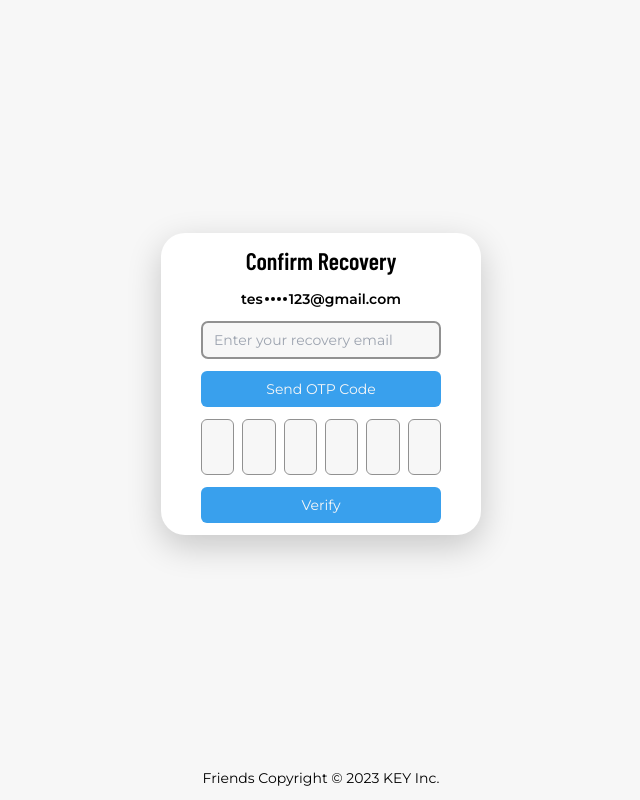
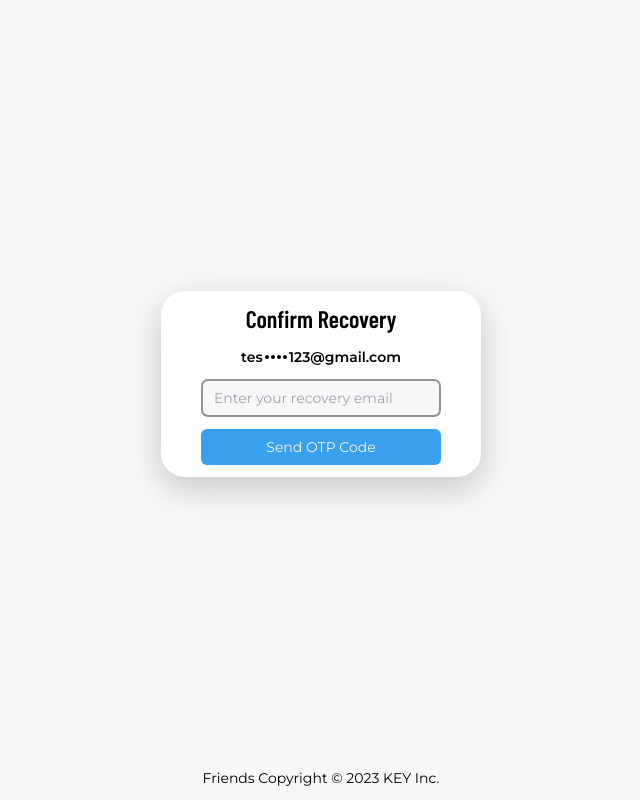
Before and after one commit to wyMinLwin/svelte-friends, a SvelteKit app: page /forgot-password in a window 1280 px wide. Both pictures are taken after typing "name@example.com" into the empty fields and a click on the button "Continue". Shown: the whole page, without its empty margins (319-959 px from the left). Built offline with nearby package versions, Linux system fonts and the light colour scheme; a web font is replaced by a local one.

Commit message:
optinput-jump

```diff
--- /dev/null
+++ b/src/lib/components/AlertBox.svelte
@@ -0,0 +1,10 @@
+<script lang="ts">
+    import { fade } from "svelte/transition";
+    export let text :string;
+    export let bg: string = "bg-sky-shade-1";
+    export let color: string = "text-white-shade-2";
+</script>
+
+<div transition:fade={{duration:200}} class={`w-full ${bg} ${color} px-3 py-2 rounded-md text-center`}>
+    {text}
+</div>
--- a/src/routes/(auth)/forgot-password/+page.svelte
+++ b/src/routes/(auth)/forgot-password/+page.svelte
@@ -16,6 +16,11 @@
         requestResetPasswordDialog = false;
         confirmRecoveryDialog = true;
     }
+
+    const confirmRecovery = () => {
+        confirmRecoveryDialog = false;
+        resetPasswordDialog = true;
+    }
 </script>
 
 {#if requestResetPasswordDialog}
@@ -23,12 +28,12 @@
 {/if}
 
 {#if confirmRecoveryDialog}
-   <ConfirmRecovery bind:recoveryInput on:confirmRecovery={() => {}} recoveryData={recoveryData} />
+   <ConfirmRecovery bind:recoveryInput on:confirmRecovery={() => confirmRecovery()} recoveryData={recoveryData} />
 {/if}
 
 {#if resetPasswordDialog}
     <form on:submit|preventDefault={() => {}} class="w-full py-3 px-6 sm:px-10 rounded-3xl bg-white-shade-1 flex flex-col justify-center items-center gap-3 text-gray-shade-1 text-sm transition-all box-shadow">
-        <div class="font-semibold text-2xl text-black barlow">Request Reset Password</div>
+        <div class="font-semibold text-2xl text-black barlow">Reset Password</div>
 
         <input type="text" class="bg-white-shade-2 form-container-border w-full px-3 py-2 rounded-md focus:outline-gray-shade-1" placeholder="Email or username" />
         <button on:click={() => {}} class="click-effect w-full px-3 py-2 text-white-shade-2 bg-sky-shade-1 rounded-md">Continue</button>
--- a/src/routes/(auth)/forgot-password/components/ConfirmRecovery.svelte
+++ b/src/routes/(auth)/forgot-password/components/ConfirmRecovery.svelte
@@ -1,14 +1,42 @@
 <script lang="ts">
+    import AlertBox from "$lib/components/AlertBox.svelte";
     import { createEventDispatcher, onMount } from "svelte";
+    import { fly } from "svelte/transition";
     const dispatch = createEventDispatcher();
     export let recoveryData:string;
     export let recoveryInput:string;
     let inputNumberArray:Array<null|number> = [null,null,null,null,null,null];
+    let optSent = false;
+    let gonnaAutoVerify = true;
 
     let confirmRecoveryRef:HTMLInputElement;
+    let input1Ref:HTMLInputElement;
+    let input2Ref:HTMLInputElement;
+    let input3Ref:HTMLInputElement;
+    let input4Ref:HTMLInputElement;
+    let input5Ref:HTMLInputElement;
+    let input6Ref:HTMLInputElement;
+
+    const getOtpCode = () => {
+        gonnaAutoVerify = true;
+        inputNumberArray = [null,null,null,null,null,null];
+        optSent = true;
+        input1Ref.focus();
+    }
+
+    const jumpInput = () => {
+
+    }
+
     onMount(() => {
         confirmRecoveryRef.focus();
     });
+
+    $: {
+        if ((inputNumberArray.lastIndexOf(null) !== -1) && inputNumberArray.findLastIndex(n => typeof n === 'number') > inputNumberArray.findIndex(n => n === null)) {
+            gonnaAutoVerify = false;
+        }
+    }
     $: inputNumberArray = inputNumberArray.map(number => {
         if (number !== null) {
             return Number(number.toString().slice(0,1))
@@ -17,8 +45,11 @@
     });
 </script>
 
-<form on:submit|preventDefault={() => dispatch('confirmRecovery')} class="w-full py-3 px-6 sm:px-10 rounded-3xl bg-white-shade-1 flex flex-col justify-center items-center gap-3 text-gray-shade-1 text-sm transition-all box-shadow">
+<form on:submit|preventDefault={() => getOtpCode()} class="w-full py-3 px-6 sm:px-10 rounded-3xl bg-white-shade-1 flex flex-col justify-center items-center gap-3 text-gray-shade-1 text-sm transition-all box-shadow">
     <div class="font-semibold text-2xl text-black barlow">Confirm Recovery</div>
+    {#if optSent}
+        <AlertBox text="OTP code already sent." bg={"bg-green-shade-1"} color={"text-green-shade-2"} />
+    {/if}
     <div class="flex justify-center items-center text-black font-semibold">
         <div>{recoveryData.slice(0,3)}</div>
         <div class="w-1 h-1 ml-0.5 rounded-full bg-black"></div>
@@ -28,16 +59,20 @@
         <div>{recoveryData.slice(recoveryData.indexOf('@')-3,)}</div>
     </div>
     <input bind:this={confirmRecoveryRef} bind:value={recoveryInput} type="text" class="bg-white-shade-2 form-container-border w-full px-3 py-2 rounded-md focus:outline-gray-shade-1" placeholder="Enter your recovery email" />
-    <button on:click={() => dispatch('confirmRecovery')} class="click-effect w-full px-3 py-2 text-white-shade-2 bg-sky-shade-1 rounded-md">Send OTP Code</button>
-    <div class="w-full grid grid-cols-6 gap-2">
-        <input type="number" bind:value={inputNumberArray[0]} max="9" min="0" step="1" class="h-14 bg-white-shade-2 form-container-border rounded-md text-center text-2xl">
-        <input type="number" bind:value={inputNumberArray[1]} max="9" min="0" step="1" class="h-14 bg-white-shade-2 form-container-border rounded-md text-center text-2xl">
-        <input type="number" bind:value={inputNumberArray[2]} max="9" min="0" step="1" class="h-14 bg-white-shade-2 form-container-border rounded-md text-center text-2xl">
-        <input type="number" bind:value={inputNumberArray[3]} max="9" min="0" step="1" class="h-14 bg-white-shade-2 form-container-border rounded-md text-center text-2xl">
-        <input type="number" bind:value={inputNumberArray[4]} max="9" min="0" step="1" class="h-14 bg-white-shade-2 form-container-border rounded-md text-center text-2xl">
-        <input type="number" bind:value={inputNumberArray[5]} max="9" min="0" step="1" class="h-14 bg-white-shade-2 form-container-border rounded-md text-center text-2xl">
-    </div>
-    <button on:click={() => dispatch('confirmRecovery')} class="click-effect w-full px-3 py-2 text-white-shade-2 bg-sky-shade-1 rounded-md">Verify</button>
+    <button on:click={() => getOtpCode()} class="click-effect w-full px-3 py-2 text-white-shade-2 bg-sky-shade-1 rounded-md">Send OTP Code</button>
+    {#if optSent}
+        <div class="w-full flex flex-col gap-3" in:fly={{ y:-5,duration:500}}>
+            <div class="w-full grid grid-cols-6 gap-2">
+                <input on:keyup={(e) => !!Number(e.key) && gonnaAutoVerify && input2Ref.focus()} bind:this={input1Ref} type="number" bind:value={inputNumberArray[0]} max="9" min="0" step="1" class="h-14 bg-white-shade-2 form-container-border rounded-md text-center text-2xl">
+                <input on:keyup={(e) => !!Number(e.key) && gonnaAutoVerify && input3Ref.focus()} bind:this={input2Ref} type="number" bind:value={inputNumberArray[1]} max="9" min="0" step="1" class="h-14 bg-white-shade-2 form-container-border rounded-md text-center text-2xl">
+                <input on:keyup={(e) => !!Number(e.key) && gonnaAutoVerify && input4Ref.focus()} bind:this={input3Ref} type="number" bind:value={inputNumberArray[2]} max="9" min="0" step="1" class="h-14 bg-white-shade-2 form-container-border rounded-md text-center text-2xl">
+                <input on:keyup={(e) => !!Number(e.key) && gonnaAutoVerify && input5Ref.focus()} bind:this={input4Ref} type="number" bind:value={inputNumberArray[3]} max="9" min="0" step="1" class="h-14 bg-white-shade-2 form-container-border rounded-md text-center text-2xl">
+                <input on:keyup={(e) => !!Number(e.key) && gonnaAutoVerify && input6Ref.focus()} bind:this={input5Ref} type="number" bind:value={inputNumberArray[4]} max="9" min="0" step="1" class="h-14 bg-white-shade-2 form-container-border rounded-md text-center text-2xl">
+                <input on:keyup={(e) => !!Number(e.key) && gonnaAutoVerify && dispatch('confirmRecovery')} bind:this={input6Ref} type="number" bind:value={inputNumberArray[5]} max="9" min="0" step="1" class="h-14 bg-white-shade-2 form-container-border rounded-md text-center text-2xl">
+            </div>
+            <button on:click={() => dispatch('confirmRecovery')} class="click-effect w-full px-3 py-2 text-white-shade-2 bg-sky-shade-1 rounded-md">Verify</button>
+        </div>
+    {/if}
 </form>
 
 <style>
--- a/src/routes/(auth)/login/+page.svelte
+++ b/src/routes/(auth)/login/+page.svelte
@@ -4,6 +4,7 @@
     import googleLogo from "$lib/images/google.png"
     import { tick } from "svelte";
     import { goto } from "$app/navigation";
+    import AlertBox from "$lib/components/AlertBox.svelte";
     let emailOrUsername = "";
     let password = "";
     let passwordInput:HTMLInputElement;
@@ -32,9 +33,7 @@
     <div class="font-semibold text-2xl text-black barlow">Be With Friends</div>
 
     {#if loginError}
-        <div transition:fade={{duration:200}} class="w-full px-3 py-2 bg-red-shade-1 text-red-shade-3 rounded-md text-center">
-            {loginError}
-        </div>
+        <AlertBox text={loginError} bg={"bg-red-shade-1"} color="text-red-shade-3" />
     {/if}
 
     <input on:keypress={() => loginError = ''} type="text" bind:value={emailOrUsername} class="bg-white-shade-2 form-container-border w-full px-3 py-2 rounded-md focus:outline-gray-shade-1" placeholder="Email or username" />
--- a/tailwind.config.js
+++ b/tailwind.config.js
@@ -20,6 +20,10 @@ export default {
           "shade-2":"#ED5565",
           "shade-3":"#DA4453"
         },
+        "green": {
+          "shade-1":"#def7ec",
+          "shade-2":"#217c5f"
+        }
       }
     },
   },
```
